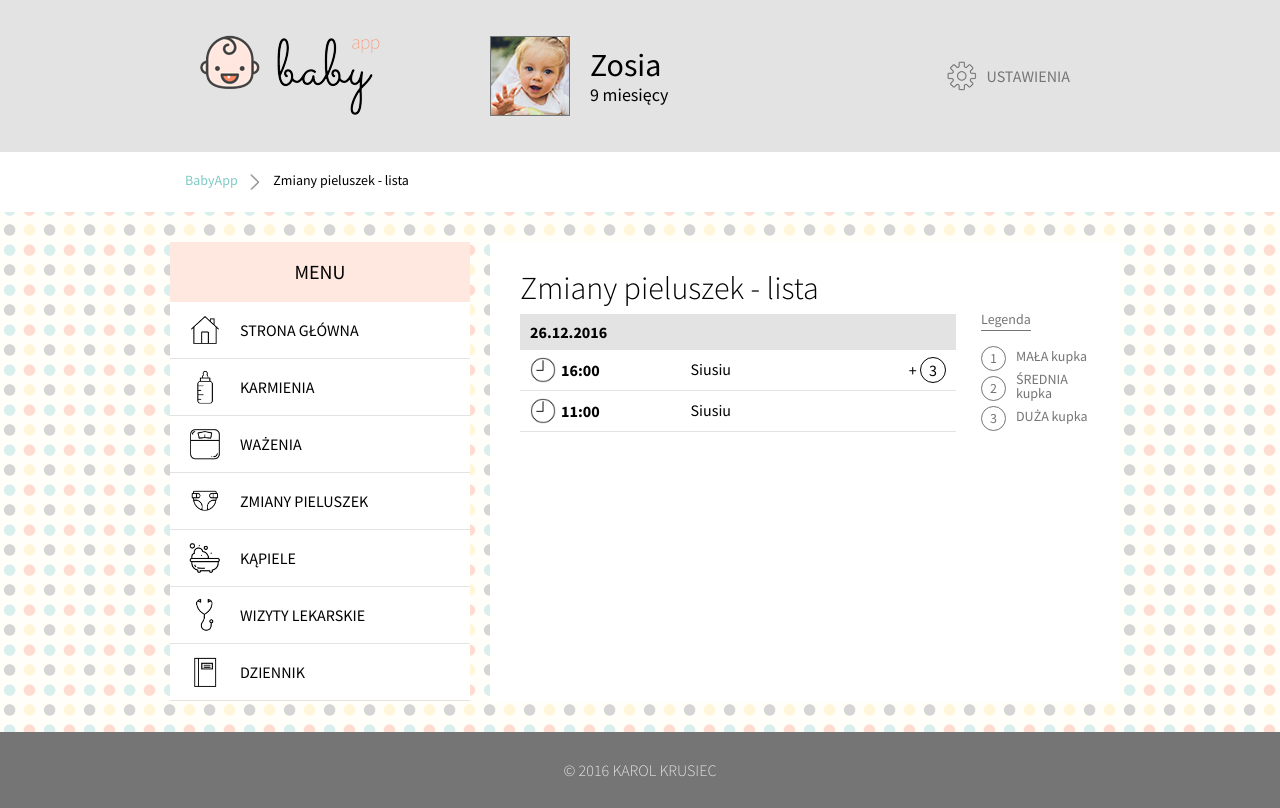
After one commit to k-krusiec/BabyApp, a PHP site: page /diaperList.html in a window 1280 px wide. The commit adds this page. Run offline with PHP 8.4, Linux system fonts and the light colour scheme; style sheets or scripts are compiled from the project's sources.

Commit message:
diaper list - ready

```diff
--- /dev/null
+++ b/diaperList.html
@@ -0,0 +1,239 @@
+<!DOCTYPE html>
+<html lang="pl">
+  <head>
+    <meta charset="utf-8" />
+    <meta name="description" content="BabyApp" />
+    <meta name="keywords" content="happiness, useful, easy, parenting, baby, clear" />
+    <meta name="viewport" content="width=device-width, initial-scale=1.0" />
+    <title>BabyApp</title>
+    <link rel="stylesheet" href="css/style.css" />
+
+  </head>
+  <body>
+
+    <header class="header">
+      <div class="main-width">
+        <nav class="mobile-menu">
+          <ul>
+            <li class="mob-home"><a href="homePage.html">Strona główna</a></li>
+            <li class="mob-feed"><a href="feedList.html">Karmienia</a></li>
+            <li class="mob-weight"><a href="weightList.html">Ważenia</a></li>
+            <li class="mob-diaper"><a href="diaperList.html">Zmiany pieluszek</a></li>
+            <li class="mob-bath"><a href="bathList.html">Kąpiele</a></li>
+            <li class="mob-doctor"><a href="doctorList.html">Wizyty lekarskie</a></li>
+            <li class="mob-diary"><a href="diaryList.html">Dziennik</a></li>
+            <li class="mob-set"><a href="settings.html">Ustawienia</a></li>
+          </ul>
+        </nav>
+        <div class="main-header">
+          <a href="#">
+            <img class="hp-logo" src="img/babyapp-logo-180x80.png" alt="BabyApp logo" />
+          </a>
+          <img class="foto" src="img/fake-baby-78x78.png" alt="baby" />
+          <div class="baby-info">
+            <p class="baby-name">Zosia</p>
+            <p class="baby-age">9 miesięcy</p>
+          </div>
+          <a class="settings" href="settings.html">
+            Ustawienia
+          </a>
+          <div class="ham-menu ham-icon">
+            <span class="ham-menu-title">Menu</span>
+          </div>
+        </div>
+      </div>
+      <section class="breadcrumbs">
+        <div class="main-width">
+          <span class="home-page-bc"><a href="homePage.html">BabyApp</a></span>
+          <img class="right-arrow" src="img/rarrow-dg.png" alt="right arrow" />
+          <span>Zmiany pieluszek - lista</span>
+        </div>
+      </section>
+    </header>
+    <main>
+      <div class="main-width">
+        <div class="container">
+          <nav class="navi">
+            <span class="navi-title">Menu</span>
+            <ul>
+              <li class="home"><a href="homePage.html">Strona główna</a></li>
+              <li class="feed"><a href="feedList.html">Karmienia</a></li>
+              <li class="weight"><a href="weightList.html">Ważenia</a></li>
+              <li class="diaper"><a href="diaperList.html">Zmiany pieluszek</a></li>
+              <li class="bath"><a href="bathList.html">Kąpiele</a></li>
+              <li class="doctor"><a href="doctorList.html">Wizyty lekarskie</a></li>
+              <li class="diary"><a href="diaryList.html">Dziennik</a></li>
+            </ul>
+          </nav>
+          <section class="main-content opt-lists">
+            <div class="list">
+              <div class="listbox">
+                <p class="list-title">Zmiany pieluszek - lista</p>
+
+                <!-- tabela z nagłówkiem -->
+                  <p class="list-date">26.12.2016</p>
+                  <!-- tabela tylko z danymi -->
+                  <div class="list-table">
+                    <div class="list-row">
+                      <div class="diaper-hourbox">
+                        <img class="clock clock-list" src="img/time-b.png" alt="clock" />
+                        <span>16:00</span>
+                      </div>
+                      <div class="diaper-peebox">
+                        <span>Siusiu</span>
+                      </div>
+                      <div class="diaper-poobox">
+                        <span>+</span>
+                        <div class="diaper-poo-icon">
+                          3
+                        </div>
+                      </div>
+                    </div>
+                  </div>
+                  <!-- tabela tylko z danymi -->
+
+                  <!-- tabela tylko z danymi -->
+                  <div class="list-table">
+                    <div class="list-row">
+                      <div class="diaper-hourbox">
+                        <img class="clock clock-list" src="img/time-b.png" alt="clock" />
+                        <span>11:00</span>
+                      </div>
+                      <div class="diaper-peebox">
+                        <span>Siusiu</span>
+                      </div>
+                      <div class="diaper-poobox">
+                      </div>
+                    </div>
+                  </div>
+                  <!-- tabela tylko z danymi -->
+
+                  <!-- tabela z nagłówkiem -->
+
+              </div>
+              <div class="legendbox legend-lists">
+                <span class="legend-title">Legenda</span>
+                <div class="legend-set">
+                  <div class="legend-ico">1</div>
+                  <span class="poo-name">MAŁA kupka</span>
+                </div>
+                <div class="legend-set">
+                  <div class="legend-ico">2</div>
+                  <span class="poo-name">ŚREDNIA kupka</span>
+                </div>
+                <div class="legend-set">
+                  <div class="legend-ico">3</div>
+                  <span class="poo-name">DUŻA kupka</span>
+                </div>
+              </div>
+            </div>
+          </section>
+        </div>
+      </div>
+    </main>
+    <footer>
+      <div class="main-width">
+        <p class="footText">&copy; 2016 Karol Krusiec</p>
+      </div>
+    </footer>
+
+    <script type="text/javascript" src="lib/jquery-3.1.1.min.js"></script>
+    <script type="text/javascript" src="js/homePage.js"></script>
+
+  </body>
+</html>
+
+
+<!--
+
+
+<div class="list-date-container">
+  <p class="list-date">26.12.2016</p>
+  <div class="list-row">
+    <div class="feed-hourbox">
+      <img class="clock clock-list" src="img/time-b.png" alt="clock" />
+      <span class="feed-hour">12:00</span>
+    </div>
+    <span class="feed-time">ponad godzinę</span>
+    <div class="feed-breast-container">
+      <div class="feed-breast-icon">
+        P
+      </div>
+    </div>
+    <span class="feed-bottle-ml">100ml</span>
+  </div>
+  <div class="feed-comment">na leżąco</div>
+</div>
+
+<div class="list-date-container">
+  <div class="list-row">
+    <div class="feed-hourbox">
+      <img class="clock clock-list" src="img/time-b.png" alt="clock" />
+      <span class="feed-hour">09:00</span>
+    </div>
+    <span class="feed-time">10 minut</span>
+    <div class="feed-breast-container">
+      <div class="feed-breast-icon">
+        L
+      </div>
+    </div>
+    <span class="feed-bottle-ml">100ml</span>
+  </div>
+  <div class="feed-comment">Lorem ipsum dolor sit amet, consectetur adipisicing elit, sed do eiusmod tempor incididunt ut labore et dolore magna aliqua.</div>
+</div>
+
+<div class="list-date-container">
+  <p class="list-date">25.12.2016</p>
+  <div class="list-row">
+    <div class="feed-hourbox">
+      <img class="clock clock-list" src="img/time-b.png" alt="clock" />
+      <span class="feed-hour">12:00</span>
+    </div>
+    <span class="feed-time">ponad godzinę</span>
+    <div class="feed-breast-container">
+      <div class="feed-breast-icon">
+        P
+      </div>
+    </div>
+    <span class="feed-bottle-ml">100ml</span>
+  </div>
+  <div class="feed-comment">na leżąco</div>
+</div>
+
+<div class="list-date-container">
+  <div class="list-row">
+    <div class="feed-hourbox">
+      <img class="clock clock-list" src="img/time-b.png" alt="clock" />
+      <span class="feed-hour">09:00</span>
+    </div>
+    <span class="feed-time">10 minut</span>
+    <div class="feed-breast-container">
+      <div class="feed-breast-icon">
+        L
+      </div>
+    </div>
+    <span class="feed-bottle-ml">100ml</span>
+  </div>
+</div>
+
+<div class="list-date-container">
+  <div class="list-row">
+    <div class="feed-hourbox">
+      <img class="clock clock-list" src="img/time-b.png" alt="clock" />
+      <span class="feed-hour">06:00</span>
+    </div>
+    <span class="feed-time">38 minut</span>
+    <div class="feed-breast-container">
+      <div class="feed-breast-icon">
+        L
+      </div>
+    </div>
+    <span class="feed-bottle-ml">90ml</span>
+  </div>
+</div>
+
+</div>
+
+
+
+-->
--- /dev/null
+++ b/scss/partials/_diaperList.scss
@@ -0,0 +1,55 @@
+.diaper-hourbox {
+  display: flex;
+  align-items: center;
+  padding-left: 10px;
+  width: 40%;
+  span {
+    font-weight: 700;
+  }
+}
+
+.clock-list {
+  width: 26px;
+  height: 26px;
+  margin-left: 0;
+}
+
+.diaper-peebox {
+  width: 40%;
+  span {
+    display: block;
+    padding: 4px 0;
+  }
+}
+
+.diaper-poobox {
+  width: 20%;
+  text-align: right;
+  margin-right: 10px;
+}
+
+.diaper-poo-icon {
+  display: inline-block;
+  width: 26px;
+  height: 26px;
+  padding-top: 4px;
+  border: 1px solid $black;
+  border-radius: 50%;
+  text-align: center;
+}
+
+@media #{$phone} {
+  .clock-list {
+    margin: 0 5px 0 0;
+  }
+  .diaper-hourbox {
+    margin-right: 10px;
+  }
+}
+
+.legend-lists {
+  margin: 40px 0 0 25px;
+  .legend-ico {
+    min-width: 25px;
+  }
+}
--- a/scss/style.scss
+++ b/scss/style.scss
@@ -9,7 +9,7 @@
 @import 'partials/listsGeneral';
 @import 'partials/feedList';
 @import 'partials/weightList';
-//@import 'partials/diaperList';
+@import 'partials/diaperList';
 @import 'partials/bathList';
 // @import 'partials/doctorList';
 // @import 'partials/diaryList';
```
